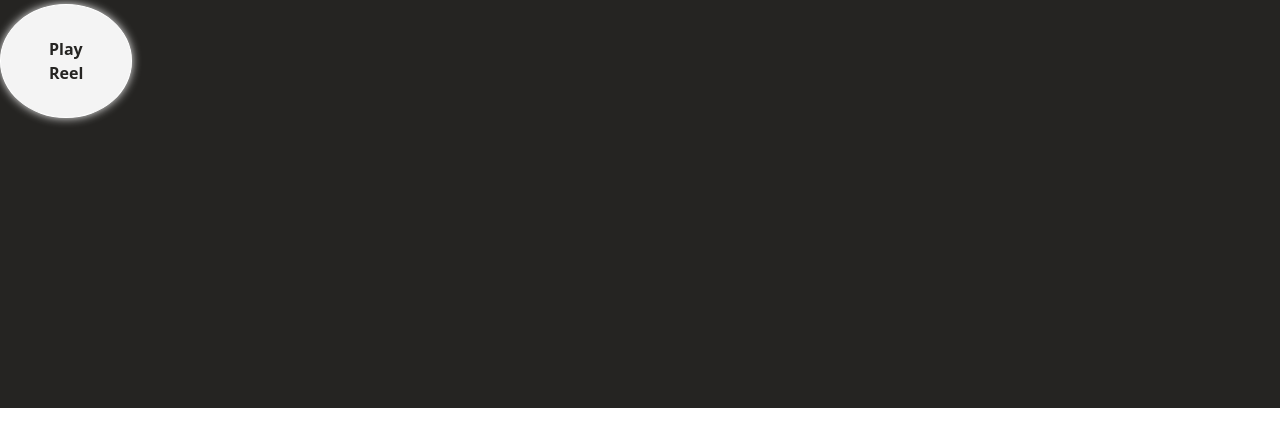
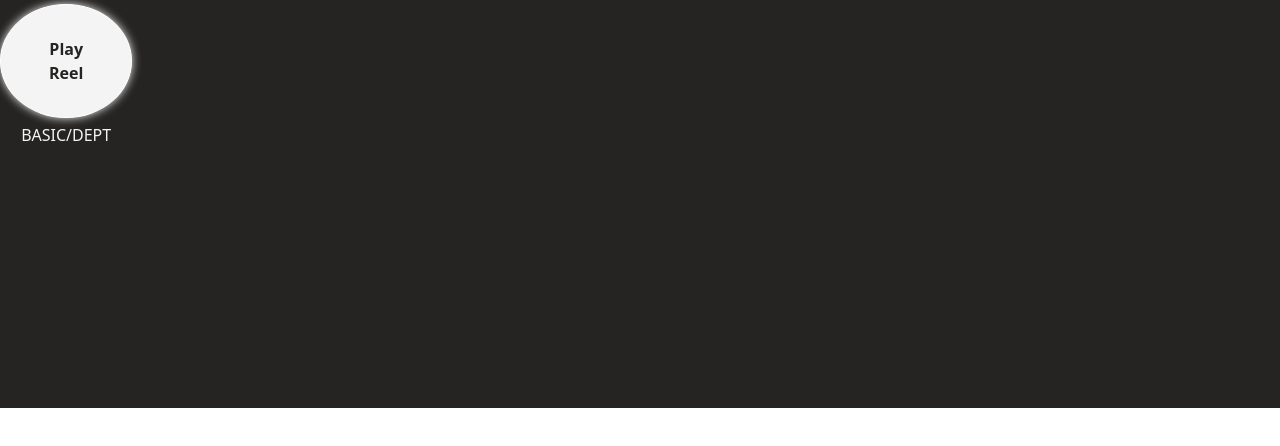
Before and after one commit to ROHAN-88/website-for-fun, a plain HTML site: page index.html in a window 1280 px wide. Shown: the part 248-694 px from the top of the page. Drawn offline with Linux system fonts and the light colour scheme.

Commit message:
2023-05-11

```diff
--- a/index.html
+++ b/index.html
@@ -34,10 +34,15 @@
       <source src="#">
     </video>
 
-   <div class="round-box" id="movableDiv">
+   <div  id="movableDiv">
 
-    Play
+    <div class="round-box">
+         Play
     <br> Reel
+    </div>
+
+    <p>BASIC/DEPT </p>
+
    </div>
 
 </section>
--- a/scss/base/_header.scss
+++ b/scss/base/_header.scss
@@ -45,6 +45,7 @@ nav{
 .section-1-1{
     width: 100%;
     height:70vh;
+    color: $primary-color;
 
     position: relative;
 
@@ -78,7 +79,12 @@ nav{
     }
    #movableDiv{
     position: absolute;
-    margin: auto;
+
+     text-align: center;
+
+    p{
+        padding-top: 5px;
+    }
 
    }
 
```
Also changed, not shown: scss/main.css, 1 other file.
